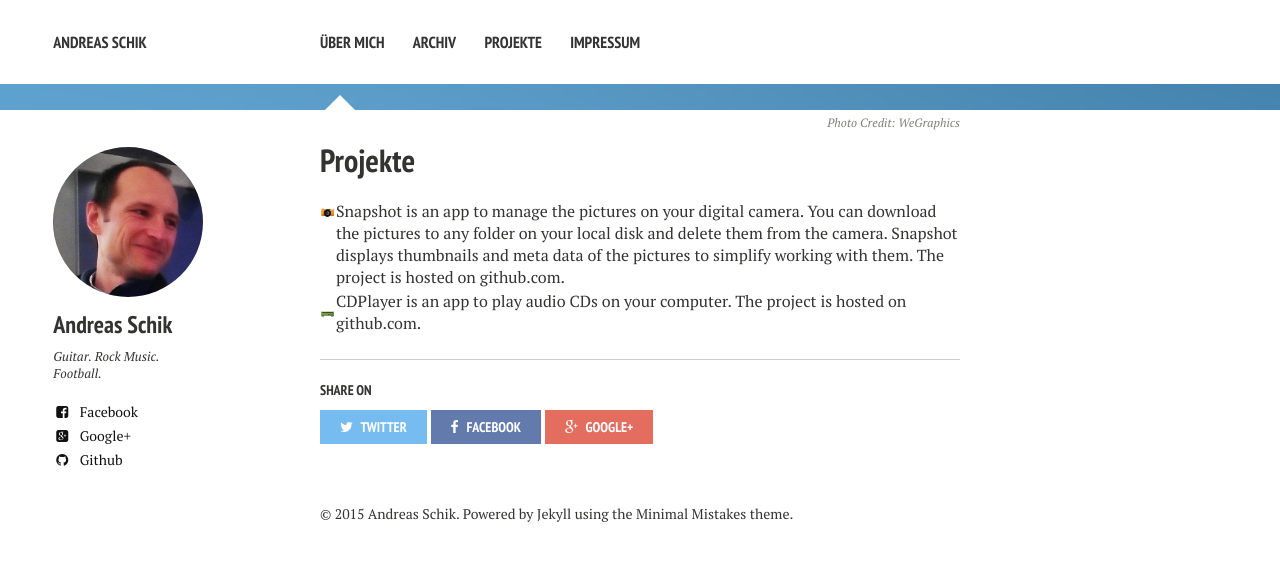
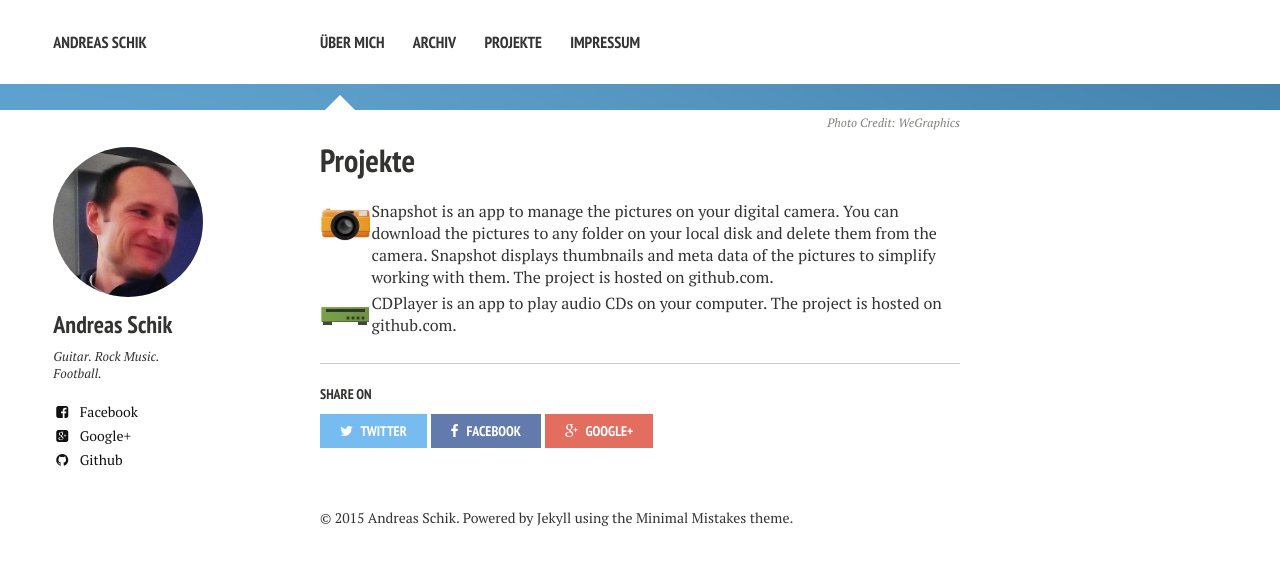
Before and after one commit to schik/schik.github.com, a Jekyll site: the page built from projects/index.md, in a window 1280 px wide. Shown: the top 565 px of the page. Built offline with Jekyll 4.4.1, drawn with Linux system fonts in a browser that asks for light colours; nearby versions of some CDN libraries.

Commit message:
who is supposed to understand that?

```diff
--- a/projects/index.md
+++ b/projects/index.md
@@ -12,7 +12,7 @@ image:
 <table>
 
 <tr>
-<td valign="top"><img src="../images/snapshot_icon.jpg" width="400%" height="400%" /></td>
+<td valign="top"><img src="../images/snapshot_icon.jpg" width="192" height="192" /></td>
 <td valign="top">Snapshot is an app to
 manage the pictures on your digital camera. You can download the pictures to any
 folder on your local disk and delete them from the camera. Snapshot displays thumbnails
```
